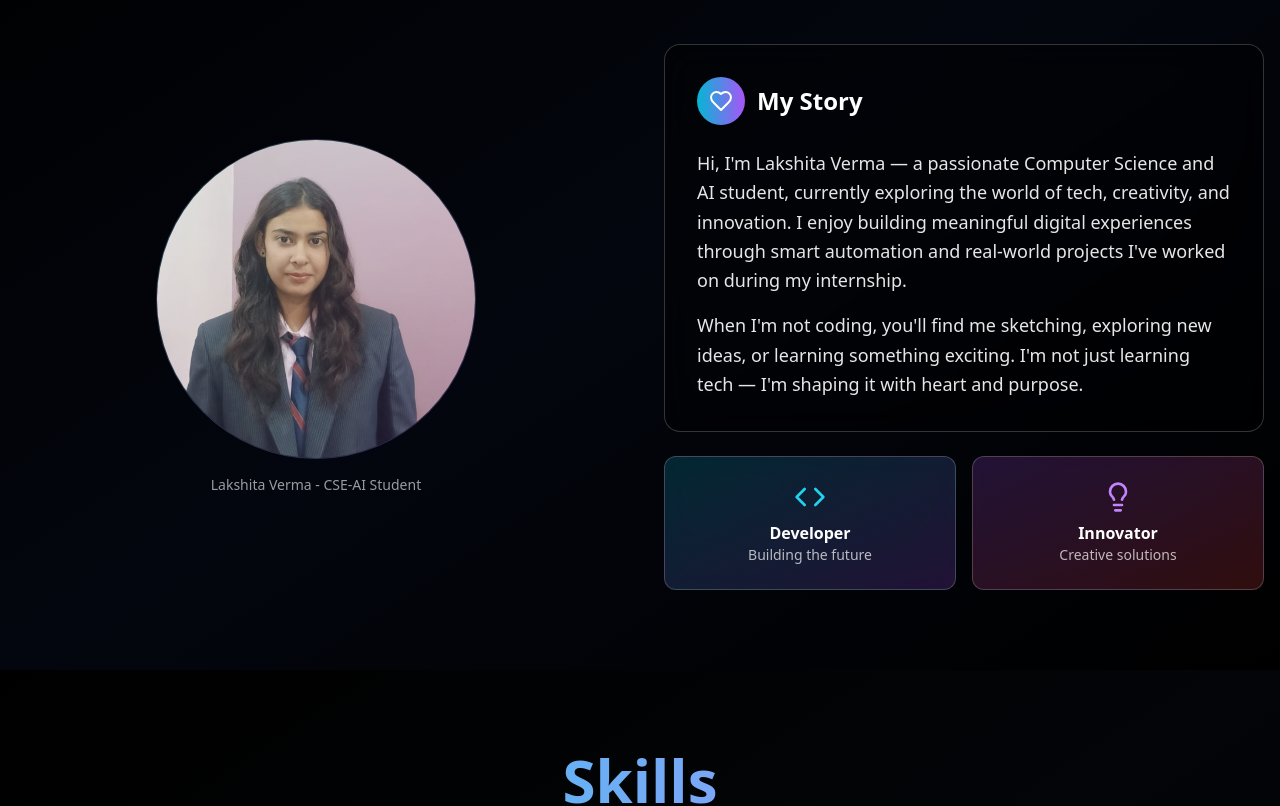
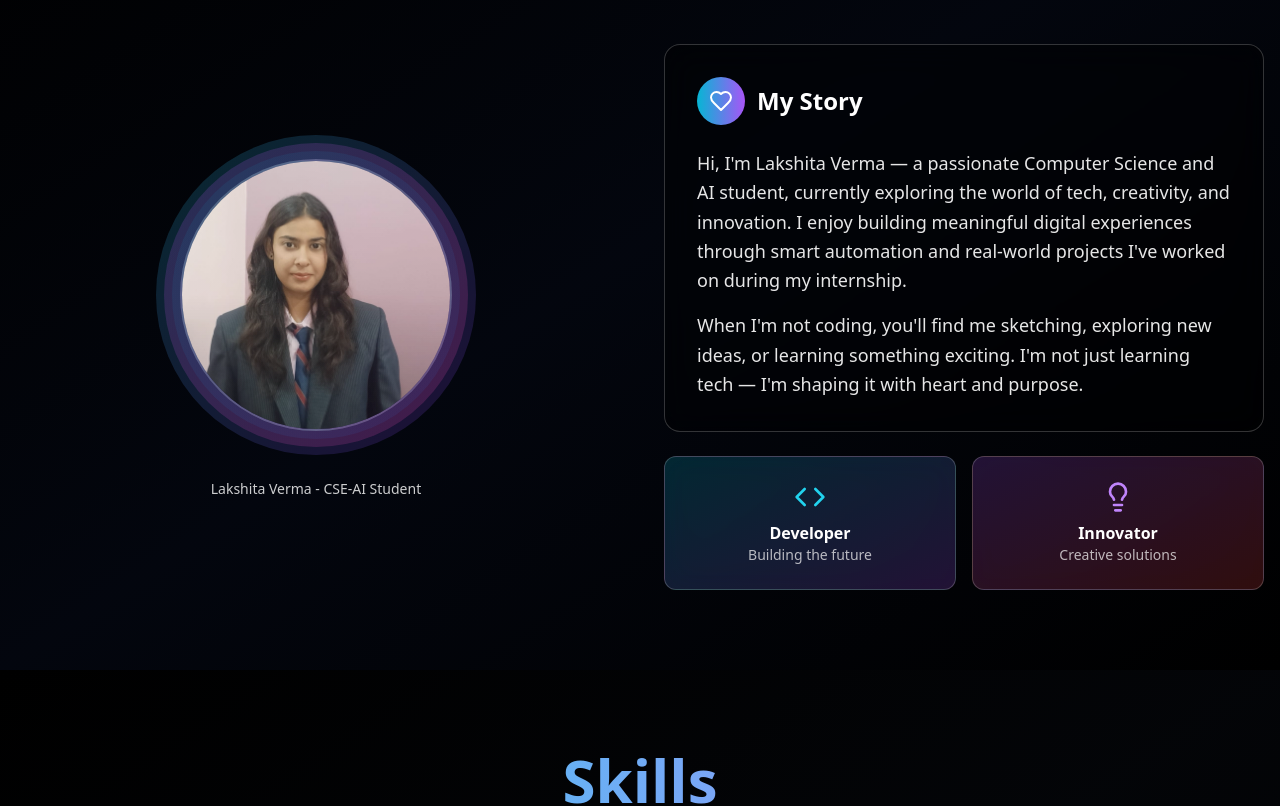
Before and after one commit to lakshitaverma25/lakshitaportfolio, a React (Vite) app: page / in a window 1280 px wide. Shown: the part 980-1786 px from the top of the page. Built offline with nearby package versions, Linux system fonts and the light colour scheme.

Commit message:
Update Let's Connect text style and enhance picture display

```diff
--- a/src/components/About.tsx
+++ b/src/components/About.tsx
@@ -34,17 +34,45 @@ const About: React.FC = () => {
             className="space-y-6"
           >
             <div className="relative">
-              <div className="w-80 h-80 mx-auto bg-gradient-to-br from-cyan-400/20 to-purple-600/20 rounded-full backdrop-blur-lg border border-white/10 overflow-hidden relative group">
+              <div className="w-80 h-80 mx-auto relative group">
+                {/* Animated background rings */}
+                <div className="absolute inset-0 rounded-full bg-gradient-to-br from-cyan-400/30 to-purple-600/30 animate-pulse"></div>
+                <div className="absolute inset-2 rounded-full bg-gradient-to-br from-purple-500/20 to-pink-500/20 animate-pulse" style={{ animationDelay: '0.5s' }}></div>
+                <div className="absolute inset-4 rounded-full bg-gradient-to-br from-cyan-500/10 to-blue-500/10 animate-pulse" style={{ animationDelay: '1s' }}></div>
+
+                {/* Main image container */}
+                <div className="absolute inset-6 rounded-full overflow-hidden border-2 border-white/20 backdrop-blur-lg bg-gradient-to-br from-cyan-400/10 to-purple-600/10">
+                  {/* Floating particles effect */}
+                  <div className="absolute inset-0 opacity-30">
+                    <div className="absolute top-4 left-4 w-2 h-2 bg-cyan-400 rounded-full animate-bounce" style={{ animationDelay: '0s' }}></div>
+                    <div className="absolute top-8 right-6 w-1 h-1 bg-purple-400 rounded-full animate-bounce" style={{ animationDelay: '0.3s' }}></div>
+                    <div className="absolute bottom-6 left-8 w-1.5 h-1.5 bg-pink-400 rounded-full animate-bounce" style={{ animationDelay: '0.6s' }}></div>
+                    <div className="absolute bottom-4 right-4 w-1 h-1 bg-cyan-300 rounded-full animate-bounce" style={{ animationDelay: '0.9s' }}></div>
+                  </div>
+
+                  {/* Image with enhanced effects */}
                 <img
                   src="/WhatsApp Image 2025-07-18 at 10.10.45 PM.jpeg"
                   alt="Lakshita Verma"
-                  className="w-full h-full object-cover transition-transform duration-300 group-hover:scale-110"
+                  className="w-full h-full object-cover transition-all duration-500 group-hover:scale-110 group-hover:brightness-110 group-hover:contrast-110"
                 />
-                <div className="absolute inset-0 bg-gradient-to-br from-cyan-400/10 to-purple-600/10 group-hover:opacity-0 transition-opacity duration-300" />
+
+                  {/* Overlay effects */}
+                  <div className="absolute inset-0 bg-gradient-to-br from-cyan-400/5 to-purple-600/5 group-hover:opacity-0 transition-opacity duration-500" />
+                  <div className="absolute inset-0 bg-gradient-to-t from-black/20 via-transparent to-transparent group-hover:opacity-0 transition-opacity duration-500" />
+                </div>
+
+                {/* Glow effect on hover */}
+                <div className="absolute inset-0 rounded-full bg-gradient-to-br from-cyan-400/0 to-purple-600/0 group-hover:from-cyan-400/20 group-hover:to-purple-600/20 transition-all duration-500 blur-xl"></div>
               </div>
-              <p className="text-center text-white/60 mt-4 text-sm">
+
+              {/* Enhanced caption */}
+              <motion.p
+                className="text-center text-white/80 mt-6 text-sm font-medium"
+                whileHover={{ scale: 1.05 }}
+              >
                 Lakshita Verma - CSE-AI Student
-              </p>
+              </motion.p>
             </div>
           </motion.div>
 
--- a/src/components/CurrentlyLearning.tsx
+++ b/src/components/CurrentlyLearning.tsx
@@ -117,11 +117,17 @@ const CurrentlyLearning: React.FC = () => {
           viewport={{ once: true }}
           className="mt-16 text-center"
         >
-          <h3 className="text-6xl md:text-7xl font-bold text-white">
-            Let's <span className="bg-gradient-to-r from-purple-400 to-pink-400 bg-clip-text text-transparent" style={{
-              textShadow: '0 0 30px rgba(168, 85, 247, 0.8), 0 0 60px rgba(168, 85, 247, 0.4)',
-              filter: 'drop-shadow(0 0 20px rgba(168, 85, 247, 0.6))'
-            }}>Connect!</span>
+          <h3 className="text-5xl md:text-6xl font-bold">
+            <span className="text-white">Let's </span>
+            <span
+              className="bg-gradient-to-r from-purple-400 to-pink-400 bg-clip-text text-transparent"
+              style={{
+                textShadow: '0 0 30px rgba(168, 85, 247, 0.8), 0 0 60px rgba(168, 85, 247, 0.4)',
+                filter: 'drop-shadow(0 0 20px rgba(168, 85, 247, 0.6))'
+              }}
+            >
+              Connect!
+            </span>
           </h3>
         </motion.div>
       </div>
```
